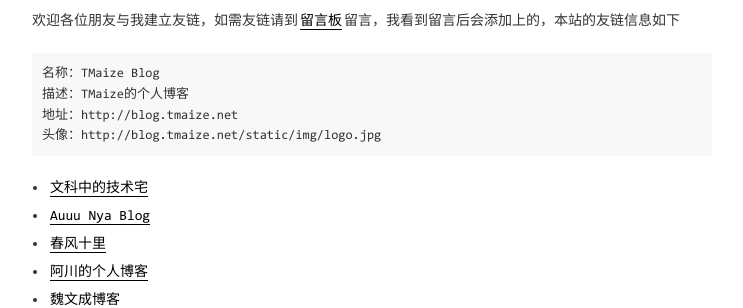
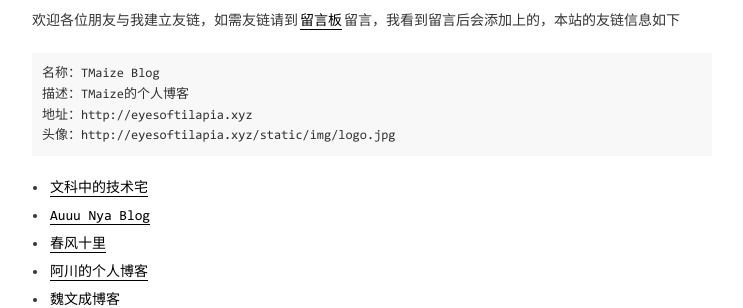
Before and after one commit to tilapia87/tilapia87.github.io, a Jekyll site: the page built from pages/links.md, in a window 1280 px wide. Shown: the part 167-475 px from the top of the page, without its empty margins (268-1011 px from the left). Built offline with Jekyll 4.4.1, drawn with Linux system fonts in a browser that asks for light colours; comment, search, counter and statistics services are not loaded; some of the changed lines change nothing that is shown.

Commit message:
Update _config.yml

```diff
--- a/_config.yml
+++ b/_config.yml
@@ -17,7 +17,7 @@
 
 # 域名配置
 # baseurl配置,如果网站部署在根目录下的其他目录中，请设置为 /目录名
-domainUrl: 'http://blog.tmaize.net'
+domainUrl: 'http://eyesoftilapia.xyz'
 baseurl: ''
 
 # 吐个槽地址，会在chat页面中重定向到该地址
```
